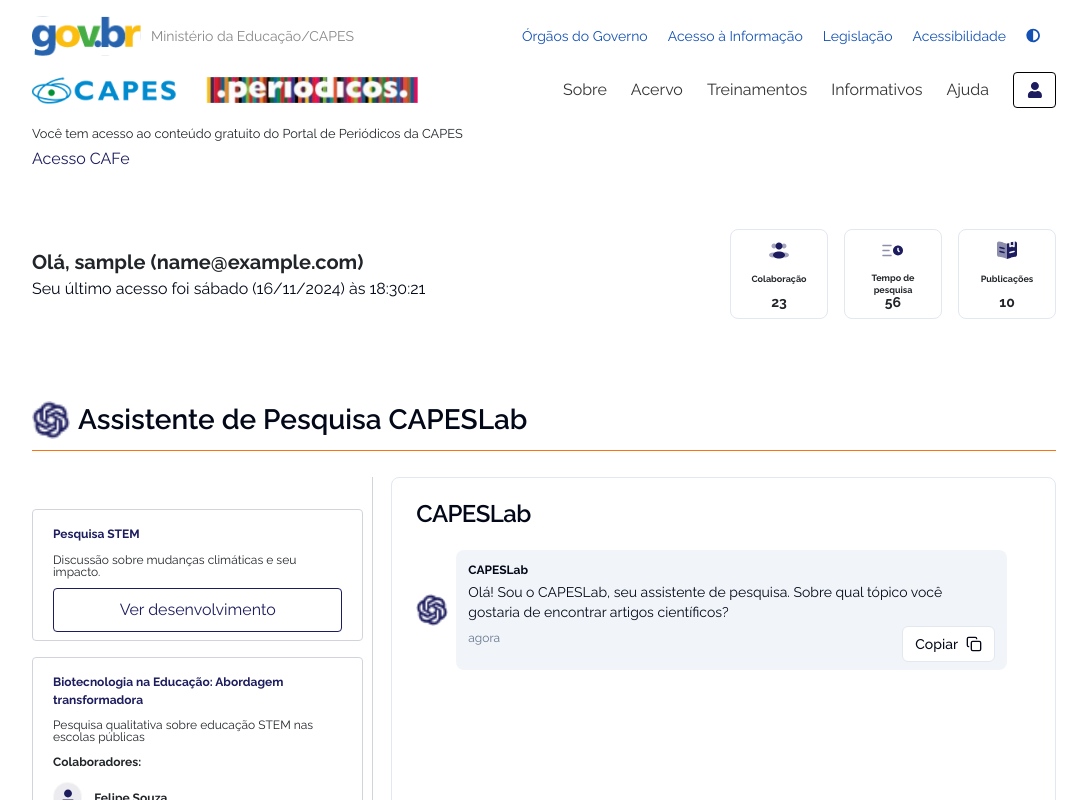
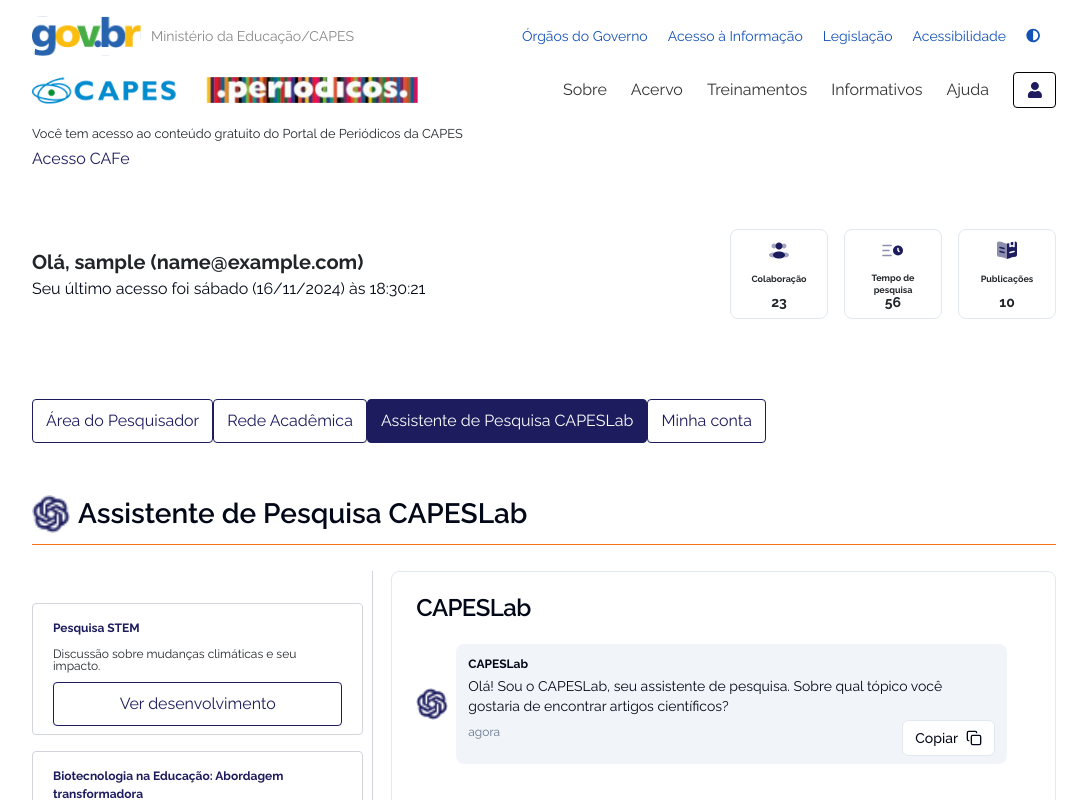
Before and after one commit to Vhs4/hackathon-capes, a React (Vite) app in the folder Front-end/: page /capeslab in a window 1280 px wide. Shown: the top 800 px of the page, without its empty margins (96-1183 px from the left). Built offline with nearby package versions, Linux system fonts and the light colour scheme; no server answers; sample sign-in values are in the browser's storage.

Commit message:
FEAT: Botões navegação

```diff
--- a/Front-end/src/pages/CapesLab/CapesLab.tsx
+++ b/Front-end/src/pages/CapesLab/CapesLab.tsx
@@ -69,6 +69,12 @@
         </div>
       </div>
       <div className="mb-[26px]">
+        <div className="flex mb-[50px]">
+          <ButtonSystem className='rounded' variant={2}>Área do Pesquisador</ButtonSystem>
+          <ButtonSystem className='rounded' variant={2}>Rede Acadêmica</ButtonSystem>
+          <ButtonSystem variant={2} className='bg-[#1c1c5e] text-white rounded'>Assistente de Pesquisa CAPESLab</ButtonSystem>
+          <ButtonSystem className='rounded' variant={2}>Minha conta</ButtonSystem>
+        </div>
         <div className='border-b border-solid border-b-orange-500 flex items-center pb-[9px] text-[28px] font-semibold text-[##3E3E3EFC]'>
           <span className='mr-2'><img src="/imgs/logogptpintada.png" width={38} height={38} alt="Logo ChatGpt" /></span>
           <p>Assistente de Pesquisa CAPESLab</p>
```
